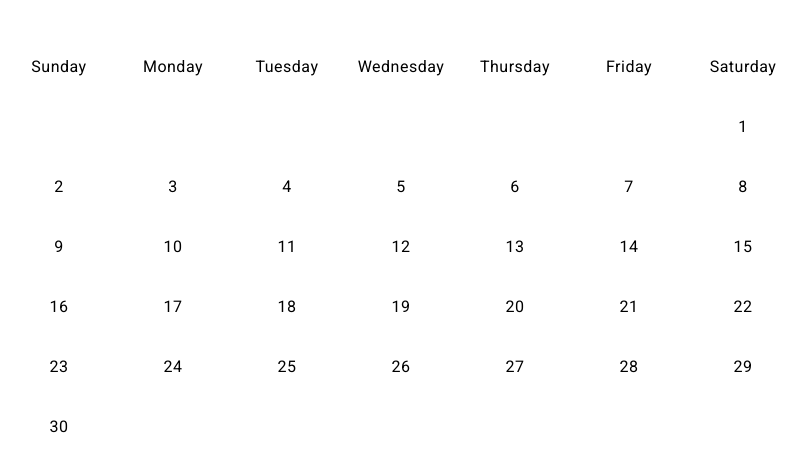
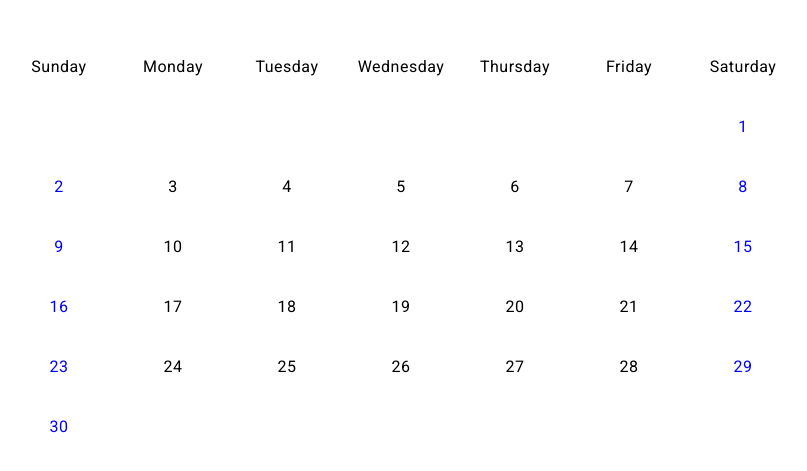
Before and after one commit to Amiko1/SoftWare-challenges, an Angular app: page /calendar in a window 1280 px wide. Shown: the part 147-618 px from the top of the page, without its empty margins (239-1046 px from the left). Built offline with nearby package versions, Linux system fonts and the light colour scheme.

Commit message:
feat: mark holidays

```diff
--- a/src/app/calendar/calendar.component.css
+++ b/src/app/calendar/calendar.component.css
@@ -4,9 +4,6 @@
   flex-direction: column;
   justify-content: center;
   align-items: center;
-}
-
-.calendar {
 }
 
 .months,
@@ -21,3 +18,7 @@
 .months {
   margin-top: 24px;
 }
+
+.mark {
+  color: blue;
+}
--- a/src/app/calendar/calendar.component.html
+++ b/src/app/calendar/calendar.component.html
@@ -13,7 +13,7 @@
         "
         [ngStyle]="isFirst ? { 'grid-column-start': date.getDay() + 1 } : null"
       >
-        <p style="text-align: center">
+        <p style="text-align: center" [ngClass]="checkHoliday(date.getDay())">
           {{ date.getDate() }}
         </p>
       </div>
--- a/src/app/calendar/calendar.component.ts
+++ b/src/app/calendar/calendar.component.ts
@@ -36,8 +36,8 @@ export class CalendarComponent {
   ];
 
   getDatesInMonth(year: number, month: number): Date[] {
-    const startDate = new Date(year, month, 1); // Start from the 1st day of the month
-    const endDate = new Date(year, month + 1, 0); // End on the last day of the month
+    const startDate = new Date(year, month, 1);
+    const endDate = new Date(year, month + 1, 0);
 
     const dates = [];
     for (
@@ -45,8 +45,18 @@ export class CalendarComponent {
       date <= endDate;
       date.setDate(date.getDate() + 1)
     ) {
-      dates.push(new Date(date)); // Push a new date object to avoid mutating the original date
+      dates.push(new Date(date));
     }
     return dates;
   }
+
+  checkHoliday(dayNum: number) {
+    const day = this.weekdays[dayNum];
+
+    if (this.holidays.includes(day)) {
+      return 'mark';
+    }
+
+    return '';
+  }
 }
```
